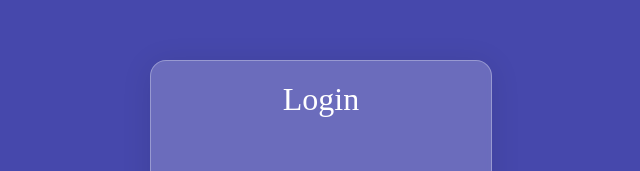
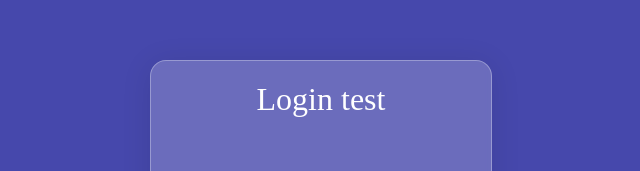
Before and after one commit to VeselinVasilev97/StorageSystem-Frontend, a React (Vite) app: page / in a window 1280 px wide. Shown: the part 166-337 px from the top of the page, without its empty margins (319-959 px from the left). Built offline with nearby package versions, Linux system fonts and the light colour scheme; a web font is replaced by a local one.

Commit message:
testing pipeline

```diff
--- a/src/components/LoginRegister/LoginComponent.tsx
+++ b/src/components/LoginRegister/LoginComponent.tsx
@@ -60,7 +60,7 @@ const LoginComponent = () => {
   return (
     <div className={classes.wrapper}>
       <form className={classes.formStyle} onSubmit={handleSubmit}>
-        <p className={classes.loginText}>Login</p>
+        <p className={classes.loginText}>Login test</p>
         <div className={classes.errorTextDiv}>
           {error && <p className={classes.error}>{error}</p>}
         </div>
```
